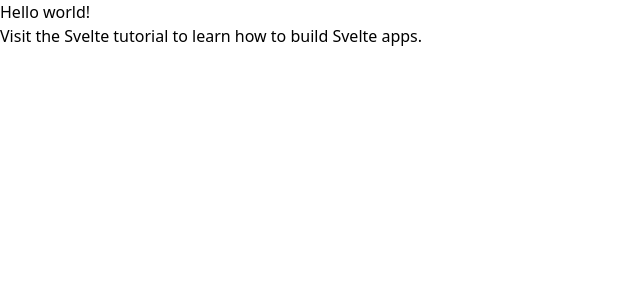
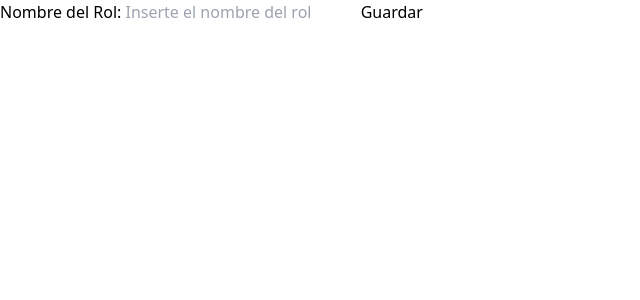
Before and after one commit to SamuelGB1/ProyectoSvelte2, a Svelte app: page / in a window 1280 px wide. Shown: the top 300 px of the page, without its empty margins (0-640 px from the left). Built offline with nearby package versions, Linux system fonts and the light colour scheme.

Commit message:
Creacion del formulario de Roles, funciona correctamente

```diff
--- a/public/index.css
+++ b/public/index.css
@@ -202,7 +202,8 @@ select { /* 1 */
 Correct the inability to style clickable types in iOS and Safari.
 */
 
-button {
+button,
+[type='button'] {
   -webkit-appearance: button;
 }
 
--- a/src/App.svelte
+++ b/src/App.svelte
@@ -1,12 +1,37 @@
 <script>
-	export let name;
+	 let rol = {
+        rol_name: ""
+    }
+
+    let listado_roles = [];
+
+
+    const guardarroles = () =>{
+        rol=listado_roles.push(rol);
+        console.log(rol);
+        console.log(listado_roles);
+        resetform();
+
+    }
+
+    const resetform = () =>{
+        rol = {
+            rol_name: ""
+        }
+    }
 </script>
 
 <main>
-	<h1>Hello {name}!</h1>
-	<p>Visit the <a href="https://svelte.dev/tutorial">Svelte tutorial</a> to learn how to build Svelte apps.</p>
+	<form on:submit|preventDefault={guardarroles}>
+        <label for="namerol">Nombre del Rol: </label>
+        <input
+            bind:value={rol.rol_name}
+            type="text"
+            id="rol"
+            placeholder="Inserte el nombre del rol"
+        >
+        <button>
+            Guardar
+        </button>
+    </form>
 </main>
-
-<style>
-
-</style>
```
